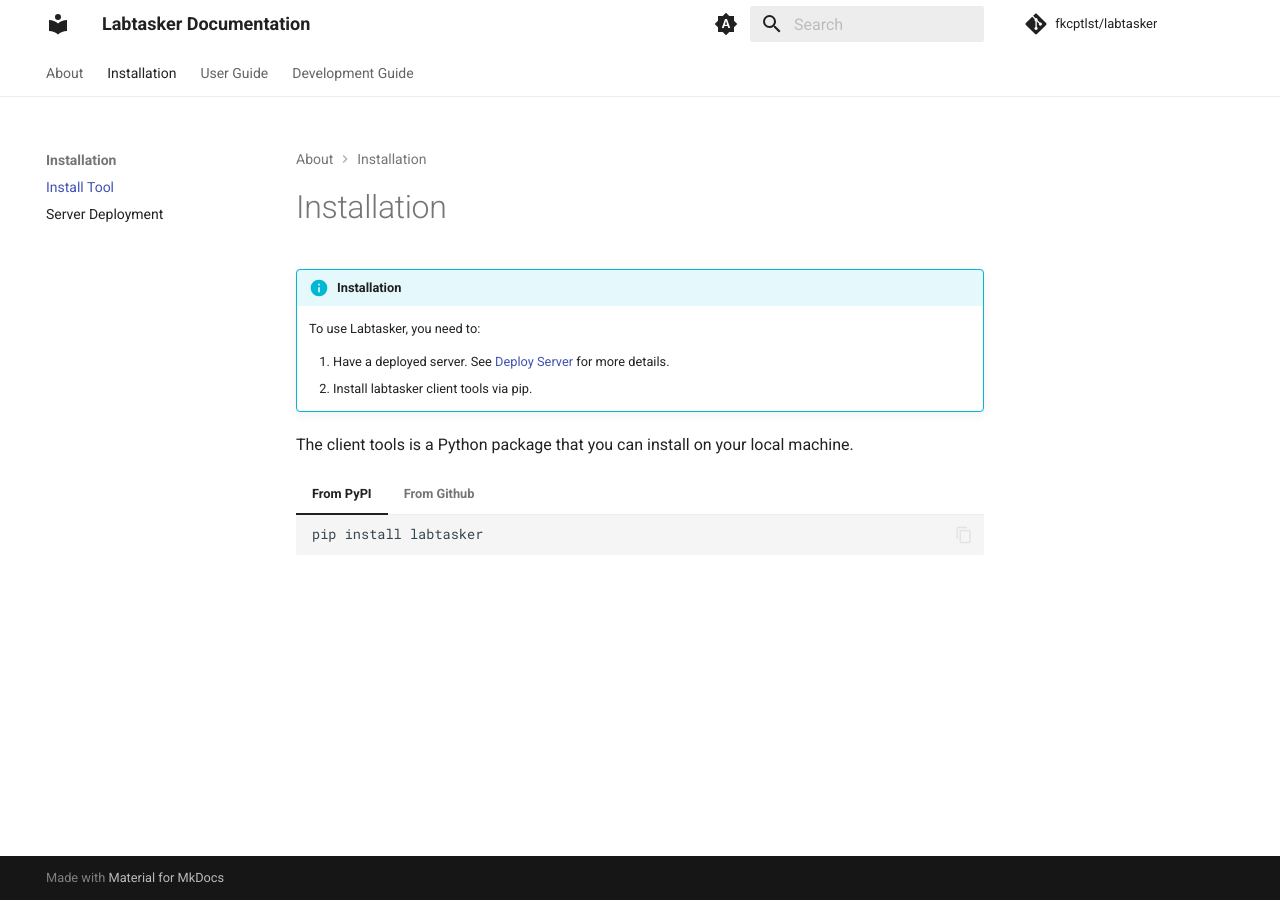
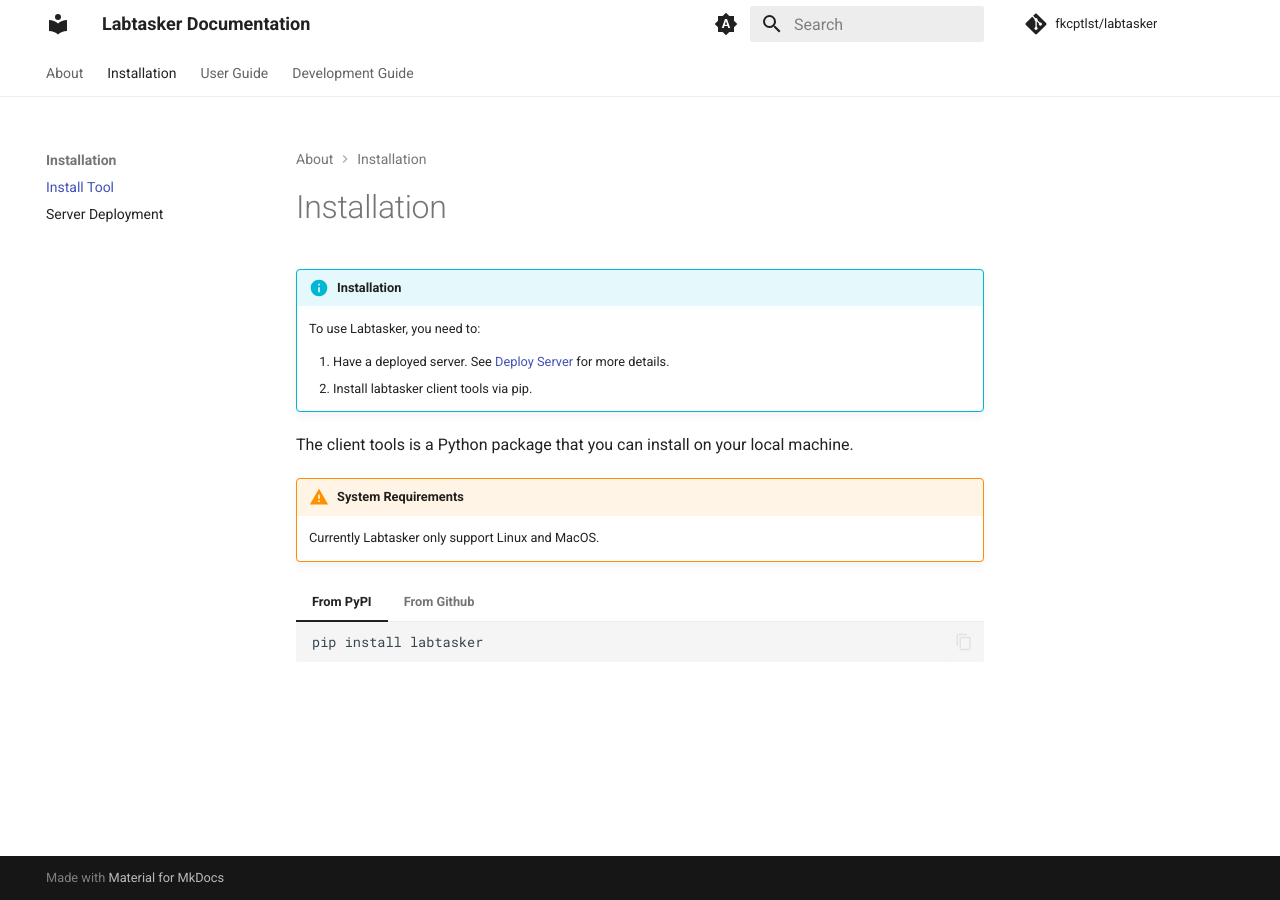
Before and after one commit to luocfprime/labtasker, an MkDocs documentation site: the page built from docs/docs/install/install.md, in a window 1280 px wide. Built offline with MkDocs 1.6.1 and Material for MkDocs 9.7.7, drawn with Linux system fonts in a browser that asks for light colours; comment, search, counter and statistics services are not loaded; the version menu is left out.

Commit message:
(doc) Fixed the link anchor. Added system requirements warnings.

```diff
--- a/docs/docs/install/install.md
+++ b/docs/docs/install/install.md
@@ -8,6 +8,10 @@
     2. Install labtasker client tools via pip.
 
 The client tools is a Python package that you can install on your local machine.
+
+!!! warning "System Requirements"
+
+    Currently Labtasker only support Linux and MacOS.
 
 === "From PyPI"
 
```
Also changed, not shown: docs/docs/guide/basic.md (+1 -1 lines), 1 other file.
